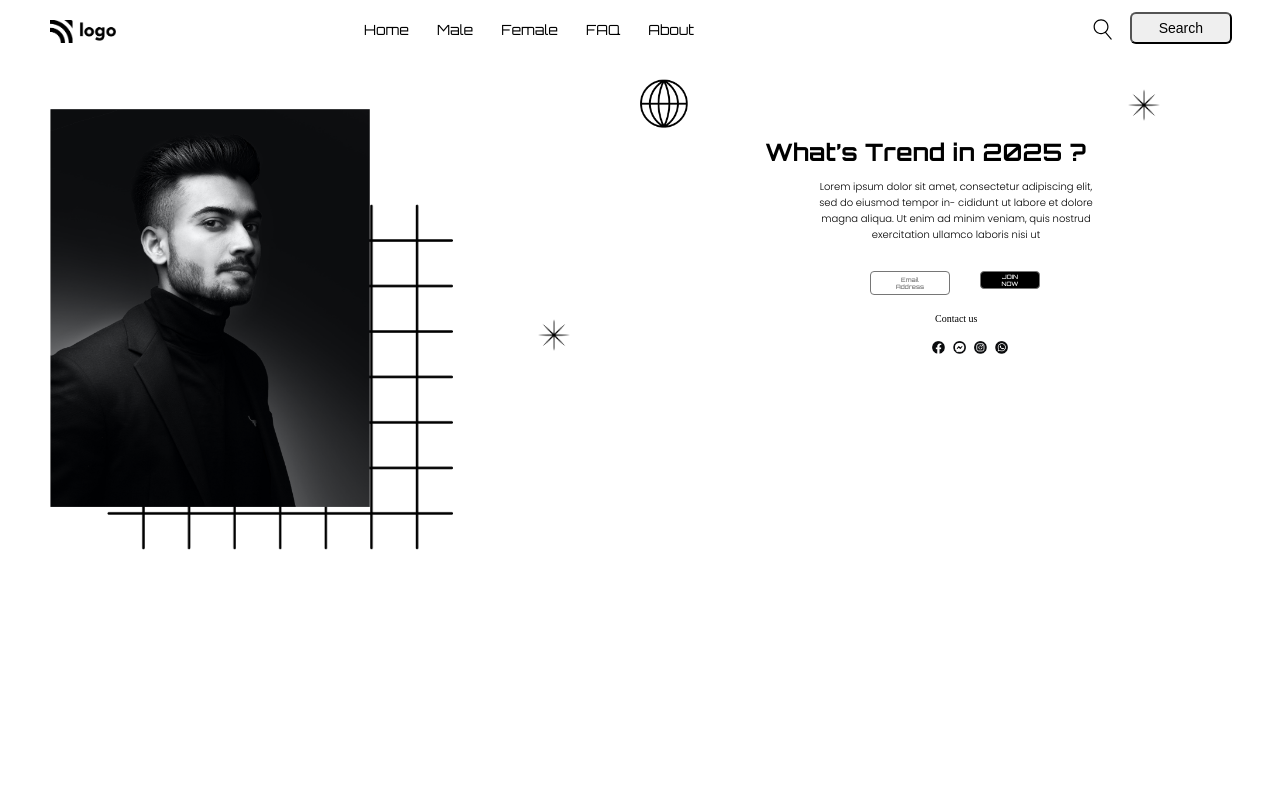
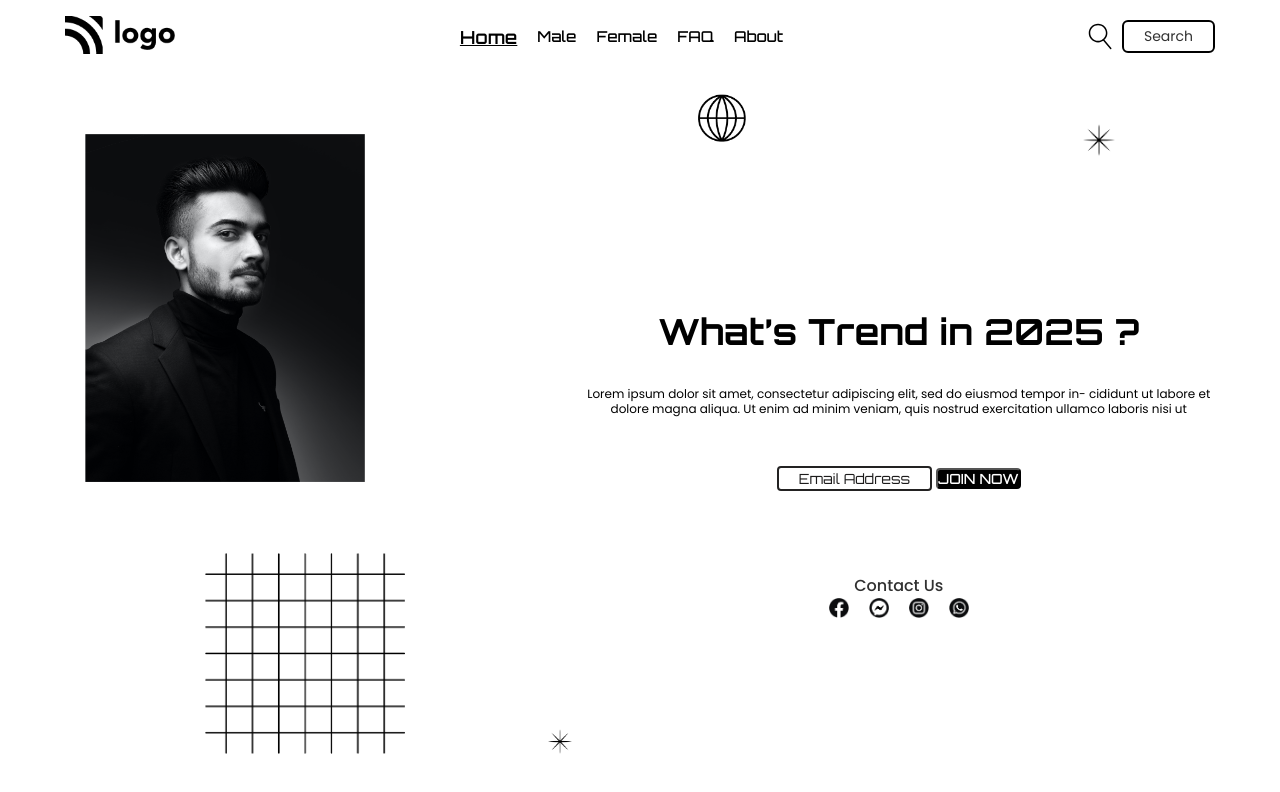
Before and after one commit to iamjabeed/trending-landing-page, a plain HTML site: page index.html in a window 1280 px wide. Drawn offline with Linux system fonts and the light colour scheme.

Commit message:
code optimisation improved

```diff
--- a/index.html
+++ b/index.html
@@ -11,13 +11,15 @@
     <link rel="preconnect" href="https://fonts.gstatic.com" crossorigin />
     <link
       href="https://fonts.googleapis.com/css2?family=Orbitron:wght@400;500;600;700;800&display=swap"
-      rel="stylesheet"/>
+      rel="stylesheet"
+    />
     <!-- FONT Poppins -->
     <link rel="preconnect" href="https://fonts.googleapis.com" />
     <link rel="preconnect" href="https://fonts.gstatic.com" crossorigin />
     <link
       href="https://fonts.googleapis.com/css2?family=Poppins:wght@200;300;400;500;600;700&display=swap"
-      rel="stylesheet"/>
+      rel="stylesheet"
+    />
     <title>Trend Landing | page</title>
   </head>
   <body>
@@ -38,7 +40,6 @@
             </ul>
           </div>
           <div class="button-group">
-            <div class="search-icon">
             <svg
               width="32"
               height="35"
@@ -55,20 +56,26 @@
                 fill="black"
               />
             </svg>
-            </div>
-            <div><button class="nav-button">Search</button></div>
+            <button class="nav-button">Search</button>
           </div>
         </nav>
       </section>
       <!-- Hero Banner Section -->
       <section aria-label="banner">
         <div class="hero-container">
-          <!-- --------------- -->
-          <!-- Patterns -->
-          <!-- ---------------- -->
+          <!-- HERO LEFT  -->
+          <div class="hero-container-left">
             <span class="square">
-            <img src="/assets/squares.png" alt="square-pattern" />
+              <img src="/assets/squares.png"  alt="square-pattern" />
             </span>
+            <span class="image">
+              <img src="/assets/Image.png"  alt="person-hero-image" />
+            </span>
+          </div>
+
+          <!-- HERO RIGHT -->
+          <div class="hero-container-right">
+            <div class="hero-top-section">
               <!-- Star -->
               <span class="star">
                 <img src="/assets/start.png" alt="start-pattern" />
@@ -80,10 +87,7 @@
               <span class="globe">
                 <img src="/assets/globe.png" alt="globe-pattern" />
               </span>
-          <div>
-            <img src="/assets/Image.png" alt="person-hero-iamge" />
-          </div>
-          <div class="hero-container-right">
+
               <h1 class="hero-heading">What’s Trend in 2025 ?</h1>
               <p class="hero-description">
                 Lorem ipsum dolor sit amet, consectetur adipiscing elit, sed do
@@ -91,11 +95,12 @@
                 enim ad minim veniam, quis nostrud exercitation ullamco laboris
                 nisi ut
               </p>
+            </div>
             <div class="hero-container-button">
               <button class="button-email">Email Address</button>
               <button class="button-join">JOIN NOW</button>
             </div>
-            <div>
+            <div class="footer">
               <h4 class="contact-heading">Contact us</h4>
               <div class="icons">
                 <span>
--- a/style.css
+++ b/style.css
@@ -3,128 +3,224 @@
   padding: 0px;
   box-sizing: border-box;
 }
-.navbar-container{
-    /* border: 2px solid black; */
-
+li {
+  list-style: none;
 }
-.left {
-  display: inline-block;
-  /* border: 2px solid orangered; */
-  position: absolute;
-  top: 20px;
-  left: 20px;
-  margin-left: 30px;
+.navbar-container {
+  display: flex;
+  justify-content: space-between;
+  align-items: center;
+  margin: 0 auto;
+  padding: 1rem 0;
+  max-width: 1150px;
+  width: 100%;
+}
+.left img {
+  width: 110px;
+}
+.mid .list {
+  display: flex;
+  justify-content: space-between;
+  align-items: center;
+}
+.list-item {
+  margin-right: 20px;
+  font-family: "Orbitron", "serif";
+  font-size: 15px;
+  font-weight: 500;
+}
+.list-item:first-child {
+  font-size: 18px;
+  font-weight: 600;
+  text-decoration: underline;
 }
 
-.logo-1 {
-  width: 40%;
-}
-.mid {
-  display: block;
-  width: 45%;
-  margin: 0 auto;
-  padding: 1rem 0;
-  /* border: 2px solid rgb(255, 11, 255); */
-}
 .button-group {
-  display: inline-block;
-  position: absolute;
-  width: 20%;
-  padding: 2rem 0;
-  margin: 0 auto;
-  top:0;
-  right:0;
-  margin-right: 40px;
-  /* border: 2px solid rebeccapurple; */
+  display: flex;
+  justify-content: space-between;
+  align-items: center;
+  cursor: pointer;
 }
 
-.search-icon {
-  display: inline-block;
-  position: absolute;
-  right: 115px;
-  top: 18%;
-  height: 10px;
+.button-group svg {
+  width: 24px;
+  margin-right: 10px;
+  transition: 0.3s all ease-in-out;
 }
-.search-icon svg {
-  display: inline-block;
-  width:60%;
+.button-group svg:hover {
+  transform: scale(0.8);
 }
-.search-icon svg:hover{
-    /* background-color: rgb(9, 98, 181); */
-    transform: scale(.8);
-}
+
 .nav-button {
-  display: inline-block;
-  position: absolute;
-  width: 40%;
-  height: auto;
-  right: 8px;
-  top:18%;
-  font-size: 10px;
   font-weight: 400;
-  padding: 6px 8px;
+  padding: 4px 20px;
   border-radius: 6px;
   font-size: 14px;
+  font-family: "Poppins", "serif";
+  color: #313131;
+  border: 2px solid black;
+  background: transparent;
+  cursor: pointer;
+  transition: all 0.35s linear;
 }
-.nav-button:hover{
-    color: #fff;
-    background-color: rgb(0, 51, 154);
-    transition: all 0.3s linear;
-}
-
-.list {
-  display: inline-block;
-}
-.list li {
-  font-family: "Orbitron";
-  display: inline-block;
-  list-style: none;
-  padding: 5px 12px;
-  font-size: 14px;
-  font-weight: 700px;
-
-}
-.list li:hover{
-    background-color: crimson;
-    color: #fff;
-    border-radius: 10px;
-
+.nav-button:hover {
+  color: #fff;
+  background-color: #313131;
 }
 
 .hero-container {
+  display: flex;
+  justify-content: space-between;
+  align-items: center;
+  max-width: 1150px;
+  flex-direction: row;
   width: 100%;
   height: 90vh;
   position: relative;
-  /* border: 2px solid purple; */
+  margin: 0 auto;
+}
+.hero-container-left {
+  /* position: relative; */
+  width: 40%;
+  height: 100%;
+  margin-right: 40px;
+}
+.hero-container-left .square img {
+  position: absolute;
+  bottom: 40px;
+  width: 200px;
+  left: 140px;
+}
+.hero-container-left .image img {
+  position: absolute;
+  top: 60px;
+  width: 280px;
+  left: 20px;
+  z-index: 1;
 }
 
+.hero-container-right {
+  display: flex;
+  flex-direction: column;
+  align-items: center;
+  justify-content: center;
+  width: 55%;
+  height: 90vh;
+}
+.hero-container span.globe img {
+  position: absolute;
+  left: 55%;
+  top: 20px;
+  width: 3rem;
+}
+.hero-container span.star img {
+  position: absolute;
+  width: 2rem;
+  right: 100px;
+  top: 50px;
+}
+.hero-container span.star-2 img {
+  position: absolute;
+  left: 42%;
+  bottom: 40px;
+  width: 1.5rem;
+}
+.hero-heading {
+  font-size: 2.25rem;
+  font-family: "Orbitron", sans-serif;
+  text-align: center;
+  margin-bottom: 1rem;
+  font-weight: 700;
+  margin-top: 4rem;
+}
+.hero-description {
+  font-size: 12px;
+  line-height: 15px;
+  margin-top: 2rem;
+  text-align: center;
+  font-family: "Poppins", sans-serif;
+}
+.hero-container .hero-container-right .hero-container-button {
+  margin: 50px auto;
+  /* border: 2px solid red; */
+}
+.hero-container-right .button-email {
+  font-family: "Orbitron", sans-serif;
+  background: transparent;
+  color: #1d1c1c;
+  padding: 2px 20px;
+  font-size: 14px;
+  border: 2px solid #232222;
+  border-radius: 4px;
+  cursor: pointer;
+  transition: 0.5s all ease-in-out;
+}
+.button-join {
+  font-family: "Orbitron", sans-serif;
+  font-weight: 500;
+  border-radius: 4px;
+  color: white;
+  font-size: 14px;
+  background-color: #000;
+  transition: 0.5s all ease-in-out;
+  cursor: pointer;
+}
+.hero-container .hero-container-right div .button-email:hover {
+  background-color: rgb(12, 1, 1);
+  color: #ffffff;
+}
+
+.button-join:hover {
+  color: rgb(0, 0, 0);
+  background-color: #fff;
+}
+.footer{
+  margin-top: 2rem;
+  text-align: center;
+}
+
+.footer .contact-heading{
+  font-size: 1rem;
+  font-family: "Poppins", "serif";
+  font-weight: 500;
+  color: #313131;
+  text-transform: capitalize;
+}
+.icons {
+ cursor: pointer;
+}
+.hero-container-right div div.icons span{
+  margin-right: 1rem;
+}
+.hero-container-right div div.icons span:last-child{
+  margin-right: 0;
+}
+.hero-container-right div div.icons span img {
+  width: 20px;
+}
+.hero-container-right div div.icons span img:hover {
+  transform: scale(.75);
+}
+.hero-container-right div div.icons span img:hover {
+  transition: all .3s linear;
+}
+/*
+ */
+
+
+
+/* .
 .hero-container span.square img {
   position: absolute;
-  width:95%;
+  width: 95%;
   left: 107px;
   top: 145px;
   width: 27%;
   z-index: -2;
 }
-.hero-container span.star img {
-  position: absolute;
-  width: 2rem;
-  right: 120px;
-  top: 30px;
-}
-.hero-container span.star-2 img {
-    position: absolute;
-    left: 42%;
-    top: 260px;
-    width: 2rem;
-  }
 
-.hero-container span.globe img {
-  position: absolute;
-  left: 50%;
-  top: 20px;
-  width: 3rem;
-}
+
+
 .hero-container div > img {
   width: 25%;
   margin: 50px 50px;
@@ -136,103 +232,9 @@
   right: 0px;
   top: 0px;
 }
-.hero-heading {
-  font-size: 1.5rem;
-  display: inline-block;
-  position: absolute;
-  font-family: "Orbitron", sans-serif;
-  font-weight: 700;
-  top: 74px;
-  right: 80px;
-  width: 415px;
-  margin: 4px 20px 6px 22px;
-}
-.hero-description {
-  display: inline-block;
-  position: absolute;
-  font-size: 10px;
-  font-weight: 300;
-  text-align: center;
-  font-family: "Poppins", sans-serif;
-  top: 120px;
-  right: 180px;
-  align-items: center;
-  width: 288px;
-}
-/* .hero-container .hero-container-right .hero-container-button {
-  margin: 50px 20px;
-  border: 2px solid red;
-} */
 
-.hero-container-right .button-email {
-  display: inline-block;
-  position: absolute;
-  font-family: "Orbitron", sans-serif;
-  font-weight: 500;
-  background: transparent;
-  color: #767676;
-  top: 180px;
-  right: 330px;
-  width: 80px;
-  padding: 4px 20px;
-  margin-top: 2rem;
-  font-size: 6px;
-  border: 1px solid #767676;
-  border-radius: 4px;
-}
-.hero-container .hero-container-right div .button-email:hover {
-  background-color: rgb(12, 1, 1);
-  color: #ffffff;
-}
-.button-join {
-  display: inline-block;
-  position: absolute;
-  font-family: "Orbitron", sans-serif;
-  font-weight: 500;
-  background: transparent;
-  color: #767676;
-  top: 180px;
-  width: 60px;
-  padding: 4px 20px;
-  margin-top: 2rem;
-  font-size: 6px;
-  border: 1px solid #767676;
-  border-radius: 4px;
-  right: 240px;
-  padding-top: 1px;
-  padding-bottom: 1px;
-  color: white;
-  background-color: #000;
-}
-.button-join:hover {
-  color: rgb(0, 0, 0);
-  background-color: #fff;
-}
-.contact-heading {
-  display: inline-block;
-  position: absolute;
-  top: 254px;
-  right: 270px;
-  width: 75px;
-  font-size: 10px;
-  font-weight: 300;
-}
-.icons{
-    /* border: 2px solid rgb(22, 213, 133); */
-    display: inline-block;
-    position: absolute;
-    width: 90px;
-    right: 260px;
-    top: 280px;
-    /* size: 16px; */
-}
-.hero-container-right div div.icons span img {
-    width: 13px;
-    margin: 2px;
-  }
-  .hero-container-right div div.icons span img:hover{
-    transform: scale(1.5);
-  }
-  .hero-container-right div div.icons span img:hover{
-    transition: all 0.3s linear;
-  }
+
+
+
+
+ */
```
Lines whose indentation alone changed are shown as unchanged.
